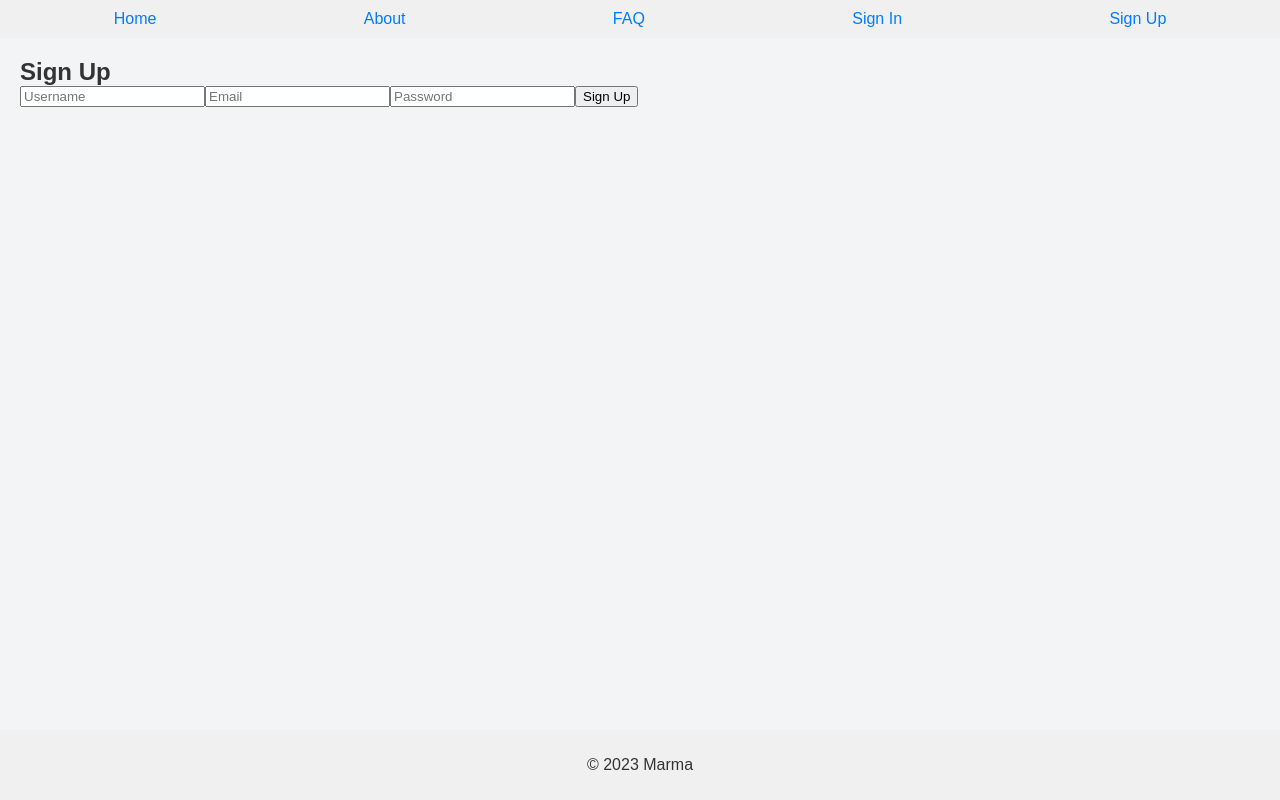
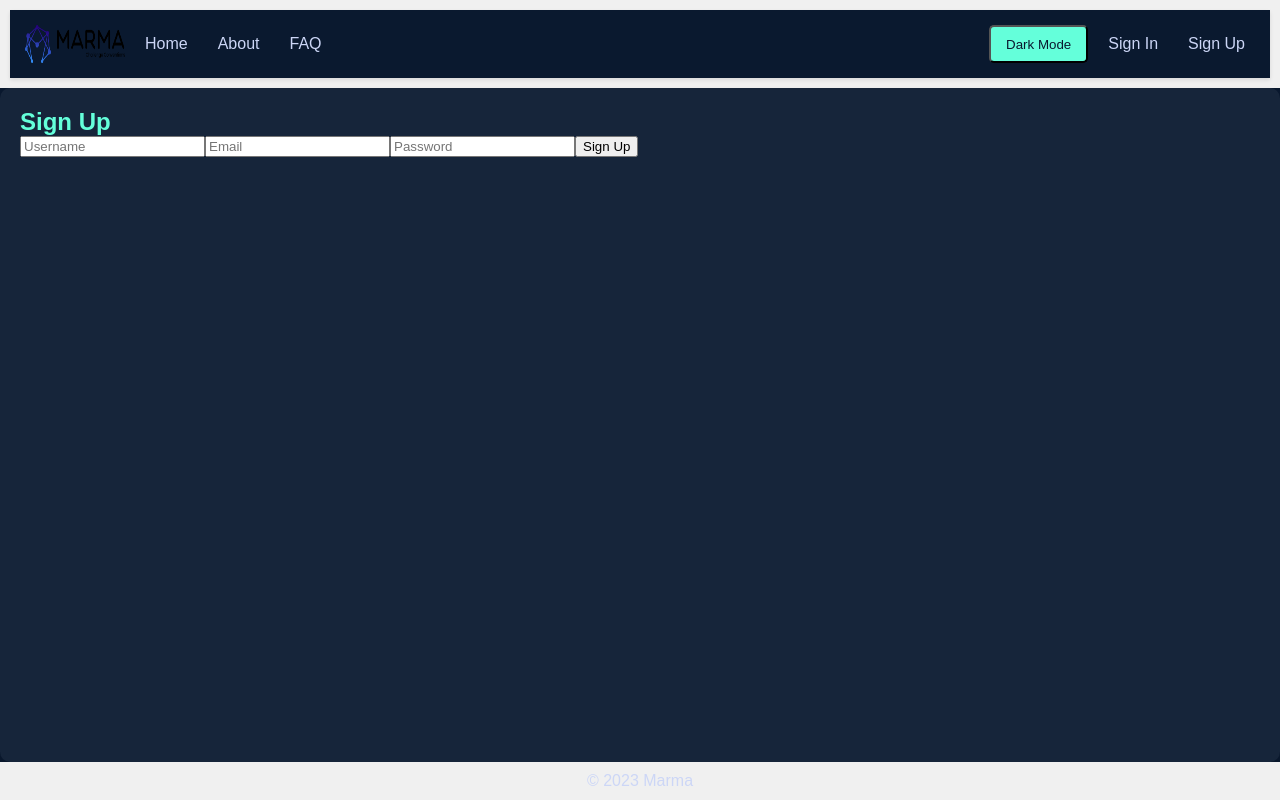
Before and after one commit to marma-akshay/marma_test_1, a React (Create React App) app in the folder frontend/: page /signup in a window 1280 px wide. Built offline with nearby package versions, Linux system fonts and the light colour scheme.

Commit message:
adding dark theme for app

```diff
--- a/frontend/src/App.js
+++ b/frontend/src/App.js
@@ -1,4 +1,4 @@
-import React from 'react';
+import React, { useState, createContext } from 'react';
 import { BrowserRouter as Router, Route, Routes } from 'react-router-dom';
 import PublicLayout from './components/PublicLayout';
 import Layout from './components/Layout';
@@ -11,8 +11,13 @@ import Dashboard from './components/Dashboard';
 import Profile from './components/Profile';
 import './App.css';
 
+export const ThemeContext = createContext();
+
 function App() {
+  const [theme, setTheme] = useState('dark'); // Default theme is set to dark
+
   return (
+    <ThemeContext.Provider value={{ theme, setTheme }}>
       <Router>
         <Routes>
           <Route path="/" element={<PublicLayout><LandingPage /></PublicLayout>} />
@@ -24,6 +29,7 @@ function App() {
           <Route path="/profile" element={<Layout><Profile /></Layout>} />
         </Routes>
       </Router>
+    </ThemeContext.Provider>
   );
 }
 
--- a/frontend/src/GlobalStyle.css
+++ b/frontend/src/GlobalStyle.css
@@ -1,24 +1,24 @@
-/* GlobalStyle.css */
 body {
   font-family: Arial, sans-serif;
   margin: 0;
   padding: 0;
-    background-color: #f3f4f6;
-    color: #333;
+  background-color: #0a192f; /* Deep dark blue background */
+  color: #ccd6f6; /* Soft light text color */
 }
 
 h1, h2, h3, h4, h5, h6 {
   margin: 0;
   padding: 0;
+  color: #64ffda; /* Accent color for headings */
 }
 
 a {
   text-decoration: none;
-    color: #007bff;
+  color: #64ffda; /* Accent link color */
 }
 
 a:hover {
-    color: #0056b3;
+  color: #a8f1e1; /* Brighter link color on hover */
 }
 
 .container {
@@ -30,12 +30,39 @@ body {
 .button {
   display: inline-block;
   padding: 10px 20px;
-    background-color: #007bff;
-    color: #fff;
+  background-color: #64ffda; /* Accent button color */
+  color: #0a192f; /* Dark text on buttons */
   border-radius: 5px;
-    transition: background-color 0.3s ease;
+  transition: background-color 0.3s ease, color 0.3s ease;
 }
 
 .button:hover {
-    background-color: #0056b3;
+  background-color: #a8f1e1; /* Brighter button color on hover */
+  color: #0a192f;
 }
+
+/* Additional styles for a more sophisticated appearance */
+.main-content {
+  padding: 20px;
+  background: rgba(255, 255, 255, 0.05); /* Slight transparency over the dark background */
+  border-radius: 10px;
+  box-shadow: 0 4px 6px rgba(0, 0, 0, 0.1); /* Soft shadow for depth */
+}
+
+.nav {
+  display: flex;
+  justify-content: space-around;
+  padding: 15px;
+  background: #0a192f;
+  box-shadow: 0 2px 4px rgba(0, 0, 0, 0.1);
+}
+
+.nav a {
+  color: #ccd6f6;
+  padding: 10px;
+  transition: color 0.3s ease;
+}
+
+.nav a:hover {
+  color: #64ffda;
+}
--- a/frontend/src/components/PublicLayout.css
+++ b/frontend/src/components/PublicLayout.css
@@ -1,32 +1,60 @@
-/* PublicLayout.css */
 .public-layout {
   display: flex;
   flex-direction: column;
   min-height: 100vh;
 }
 
-  .public-header {
+.public-layout.dark-mode {
+  background-color: #121212;
+  color: #f5f5f5;
+}
+
+.header {
   background-color: #007bff;
   color: #fff;
   padding: 10px;
 }
 
-  .public-header nav {
+.header .nav {
   display: flex;
-    justify-content: space-around;
+  justify-content: space-between;
+  align-items: center;
 }
 
-  .public-main-content {
+.header .nav .nav-links {
+  display: flex;
+  gap: 10px;
+}
+
+.header .nav .nav-links .button {
+  background-color: #64ffda;
+  padding: 5px 15px;
+  border-radius: 5px;
+}
+
+.header .nav .nav-links .theme-toggle {
+  background: none;
+  border: none;
+  color: inherit;
+  cursor: pointer;
+  font-size: 1rem;
+}
+
+.header .nav .nav-links .logo {
+  width: 100px; /* Adjust the size as needed */
+}
+
+.main-content {
   flex-grow: 1;
   padding: 20px;
 }
 
-  .public-footer {
+.footer {
   background-color: #f8f9fa;
   padding: 10px;
   text-align: center;
 }
 
-  .public-footer p {
+.footer p {
   margin: 0;
 }
--- a/frontend/src/components/PublicLayout.js
+++ b/frontend/src/components/PublicLayout.js
@@ -1,17 +1,34 @@
-import React from 'react';
+import React, { useState } from 'react';
 import { Link } from 'react-router-dom';
 import './PublicLayout.css';
+import logo from '../assets/logo.png'; // Import your logo image
 
 const PublicLayout = ({ children }) => {
+  const [darkMode, setDarkMode] = useState(false);
+
+  const toggleDarkMode = () => {
+    setDarkMode(!darkMode);
+    // Toggle dark mode styles on the body element
+    document.body.classList.toggle('dark-mode');
+  };
+
   return (
-    <div className="public-layout">
+    <div className={`public-layout ${darkMode ? 'dark-mode' : ''}`}>
       <header className="header">
-        <nav>
-          <Link to="/">Home</Link>
-          <Link to="/about">About</Link>
-          <Link to="/faq">FAQ</Link>
-          <Link to="/signin">Sign In</Link>
-          <Link to="/signup">Sign Up</Link>
+        <nav className="nav">
+          <div className="nav-links">
+            <img src={logo} alt="Marma Logo" className="logo" />
+            <Link to="/">Home</Link>
+            <Link to="/about">About</Link>
+            <Link to="/faq">FAQ</Link>
+          </div>
+          <div className="nav-links">
+            <button className="button" onClick={toggleDarkMode}>
+              {darkMode ? 'Light Mode' : 'Dark Mode'}
+            </button>
+            <Link to="/signin">Sign In</Link>
+            <Link to="/signup">Sign Up</Link>
+          </div>
         </nav>
       </header>
       <main className="main-content">
--- a/frontend/src/index.css
+++ b/frontend/src/index.css
@@ -1,5 +1,22 @@
+:root {
+  --primary-color: #1c2a48; /* Dark blue */
+  --secondary-color: #f0e4d7; /* Light color */
+  --text-color: #ffffff; /* White text */
+  --background-color: #121212; /* Dark background */
+  --animation-color: #4a90e2; /* Metallic blue for animation */
+}
+
+[data-theme='light'] {
+  --primary-color: #ffffff;
+  --secondary-color: #333333;
+  --text-color: #000000;
+  --background-color: #f0f0f0;
+}
+
 body {
   margin: 0;
+  background-color: var(--background-color);
+  color: var(--text-color);
   font-family: -apple-system, BlinkMacSystemFont, 'Segoe UI', 'Roboto', 'Oxygen',
     'Ubuntu', 'Cantarell', 'Fira Sans', 'Droid Sans', 'Helvetica Neue',
     sans-serif;
@@ -11,3 +28,5 @@ code {
   font-family: source-code-pro, Menlo, Monaco, Consolas, 'Courier New',
     monospace;
 }
+
+/* Add additional global styles or component-specific styles as needed */
```
Also changed, not shown: frontend/src/assets/logo.png (added). Lines whose indentation alone changed are shown as unchanged.
